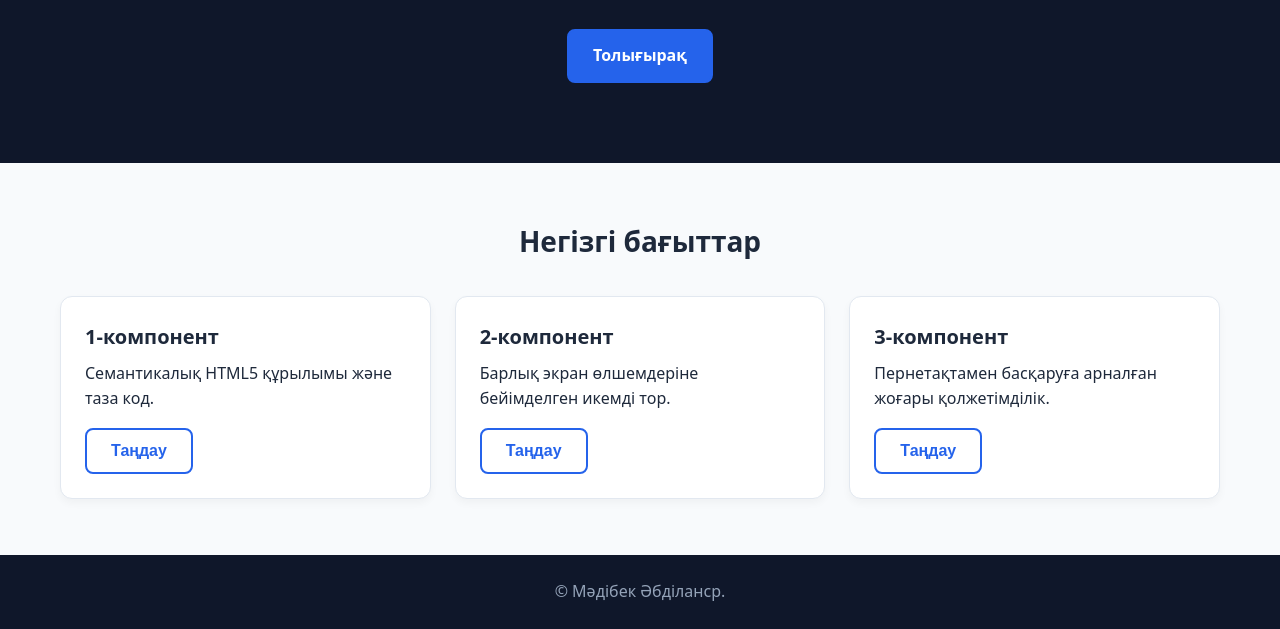
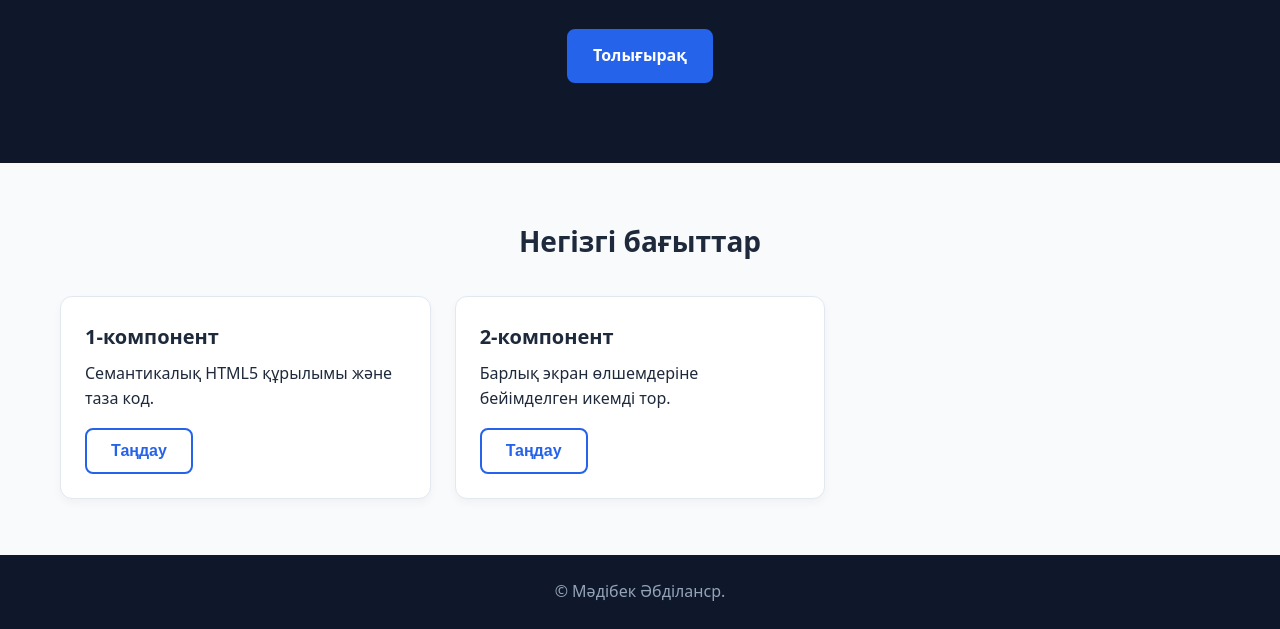
Before and after one commit to madibekabdilnasr/my-study-project, a plain HTML site: page index.html in a window 1280 px wide. Shown: the part 298-927 px from the top of the page. Drawn offline with Linux system fonts and the light colour scheme.

Commit message:
Алғашқы жоба нұсқасы

```diff
--- a/index.html
+++ b/index.html
@@ -42,11 +42,6 @@
                         <p>Барлық экран өлшемдеріне бейімделген икемді тор.</p>
                         <button type="button" class="btn btn-outline">Таңдау</button>
                     </article>
-                    <article class="card">
-                        <h3>3-компонент</h3>
-                        <p>Пернетақтамен басқаруға арналған жоғары қолжетімділік.</p>
-                        <button type="button" class="btn btn-outline">Таңдау</button>
-                    </article>
                 </div>
             </div>
         </section>
```
